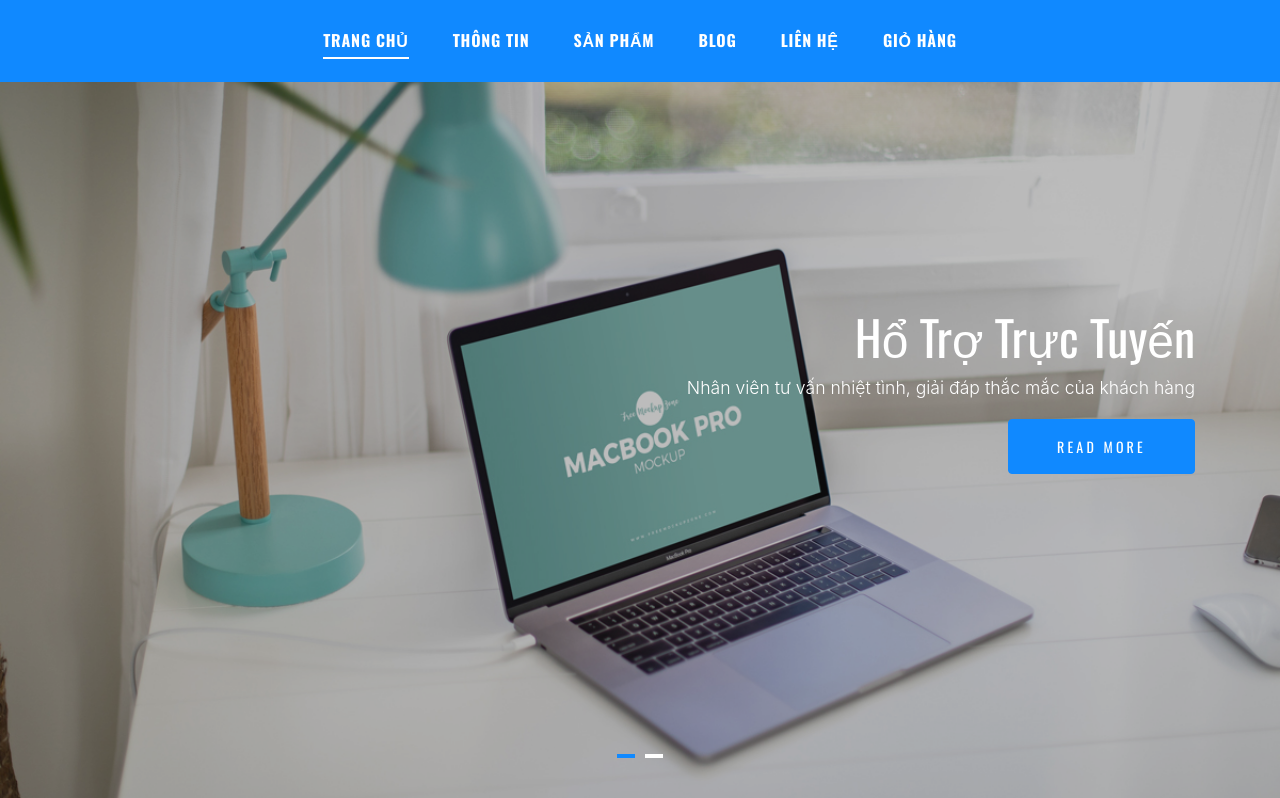
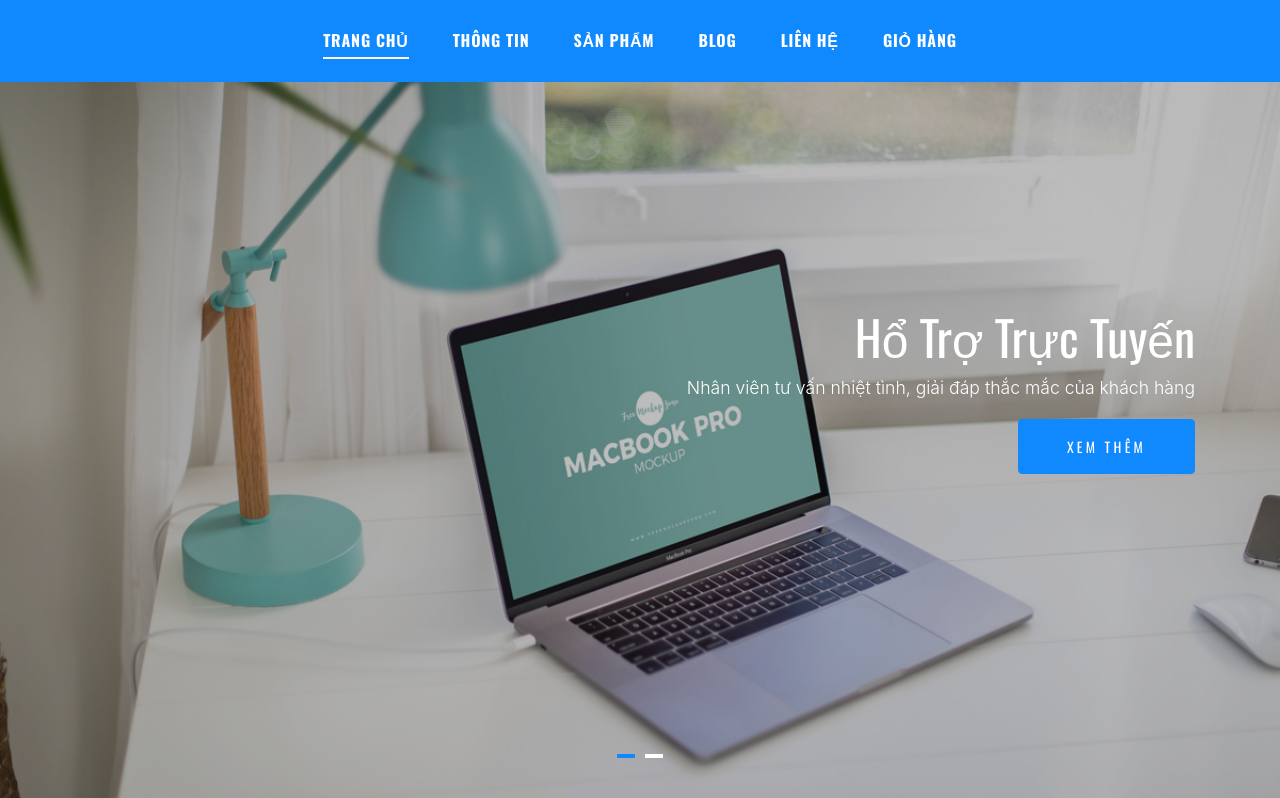
Before and after one commit to lapvtps102242/ldt-shop, a PHP site: page / in a window 1280 px wide. Shown: the part 156-954 px from the top of the page. Run offline with PHP 8.4, Linux system fonts and the light colour scheme; data that the repository does not hold is empty; some web fonts are replaced.

Commit message:
Update home.php

```diff
--- a/view/home.php
+++ b/view/home.php
@@ -7,7 +7,7 @@
             <div class="col-lg-7 ml-auto text-right" data-aos="fade-up">
               <h1>Hổ Trợ Trực Tuyến</h1>
               <p>Nhân viên tư vấn nhiệt tình, giải đáp thắc mắc của khách hàng</p>
-              <p><a href="#" class="btn btn-primary py-3 px-5">Read More</a></p>
+              <p><a href="#" class="btn btn-primary py-3 px-5">Xem thêm</a></p>
             </div>
           </div>
         </div>
@@ -19,7 +19,7 @@
             <div class="col-lg-7 mx-auto text-center" data-aos="fade-up">
               <h1>Chọn Laptop Cho Bản Thân</h1>
               <p>Shop cung cấp các loại laptop phù hợp cho học tập, làm việc và vui chơi giải trí</p>
-              <p><a href="#" class="btn btn-primary py-3 px-5">Read More</a></p>
+              <p><a href="#" class="btn btn-primary py-3 px-5">Xem thêm</a></p>
             </div>
           </div>
         </div>
```
